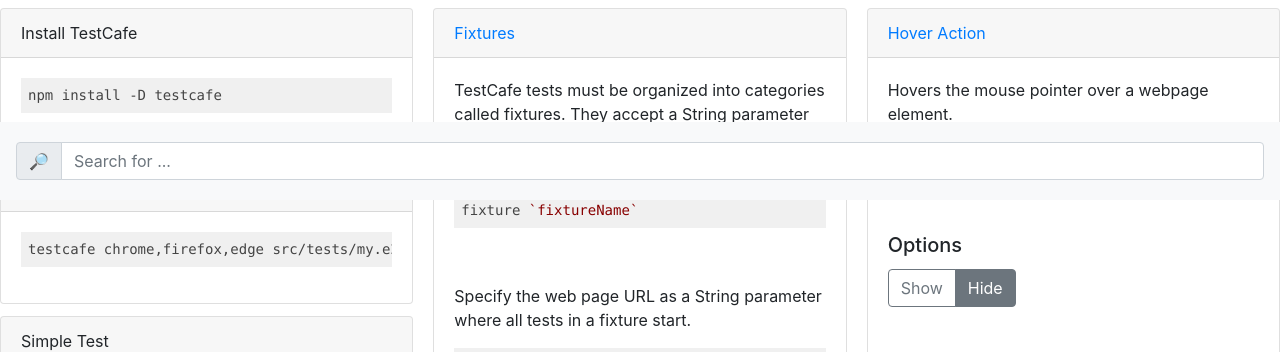
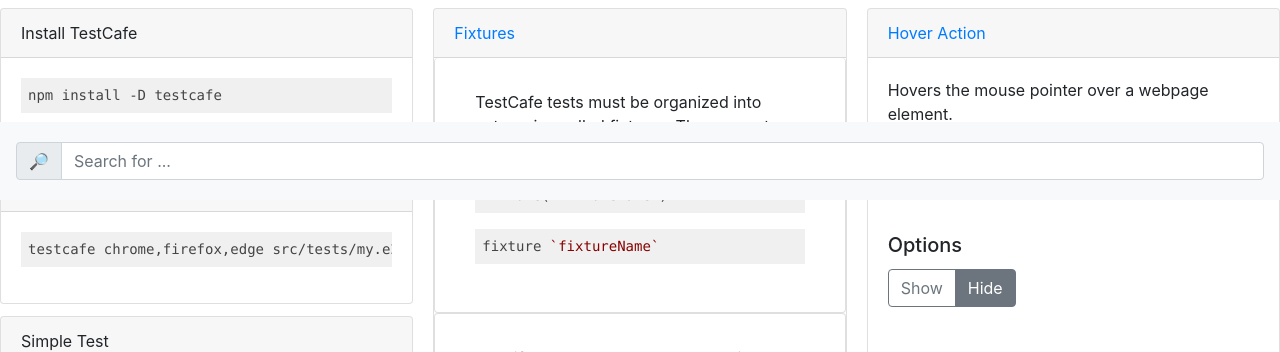
Before and after one commit to mzaicevs/testcafe-cheat-sheet, a React (Create React App) app: page / in a window 1280 px wide. Shown: the part 600-952 px from the top of the page. Built offline with nearby package versions, Linux system fonts and the light colour scheme.

Commit message:
adding dividers in multicodecard

```diff
--- a/src/base_components/MultiCodeCard.js
+++ b/src/base_components/MultiCodeCard.js
@@ -4,7 +4,8 @@
   Button,
   ButtonToolbar,
   ToggleButtonGroup,
-  ToggleButton
+  ToggleButton,
+  ListGroup
 } from "react-bootstrap";
 import { CopyToClipboard } from "react-copy-to-clipboard";
 import { CodeHighlight, MultiCodeHighlight } from "./CodeHighlight";
@@ -17,7 +18,8 @@
     <Card>
       <Card.Header>{cardTitle}</Card.Header>
       {codeSections.map(({ description, language, code, options, example }) => (
-        <div key={description}>
+        <ListGroup key={description}>
+          <ListGroup.Item>
             <Card.Body>
               {description ? <Card.Text>{description}</Card.Text> : null}
               <MultiCodeHighlight code={code} language={language} />
@@ -26,7 +28,11 @@
               <Card.Body>
                 <Card.Title>Options</Card.Title>
                 <ButtonToolbar style={{ paddingBottom: "10px" }}>
-                <ToggleButtonGroup type="radio" name="options" defaultValue={2}>
+                  <ToggleButtonGroup
+                    type="radio"
+                    name="options"
+                    defaultValue={2}
+                  >
                     <ToggleButton
                       variant="outline-secondary"
                       value={1}
@@ -60,7 +66,11 @@
               <Card.Body>
                 <Card.Title>Example</Card.Title>
                 <ButtonToolbar style={{ paddingBottom: "10px" }}>
-                <ToggleButtonGroup type="radio" name="example" defaultValue={2}>
+                  <ToggleButtonGroup
+                    type="radio"
+                    name="example"
+                    defaultValue={2}
+                  >
                     <ToggleButton
                       variant="outline-secondary"
                       value={1}
@@ -89,7 +99,8 @@
                 ) : null}
               </Card.Body>
             ) : null}
-        </div>
+          </ListGroup.Item>
+        </ListGroup>
       ))}
     </Card>
   );
```
Lines whose indentation alone changed are shown as unchanged.
